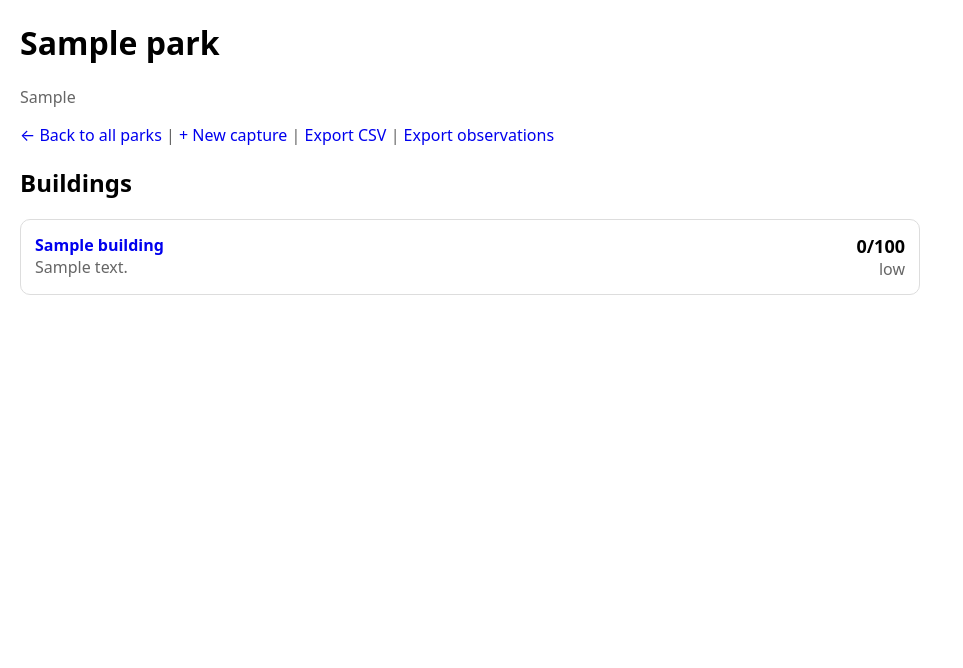
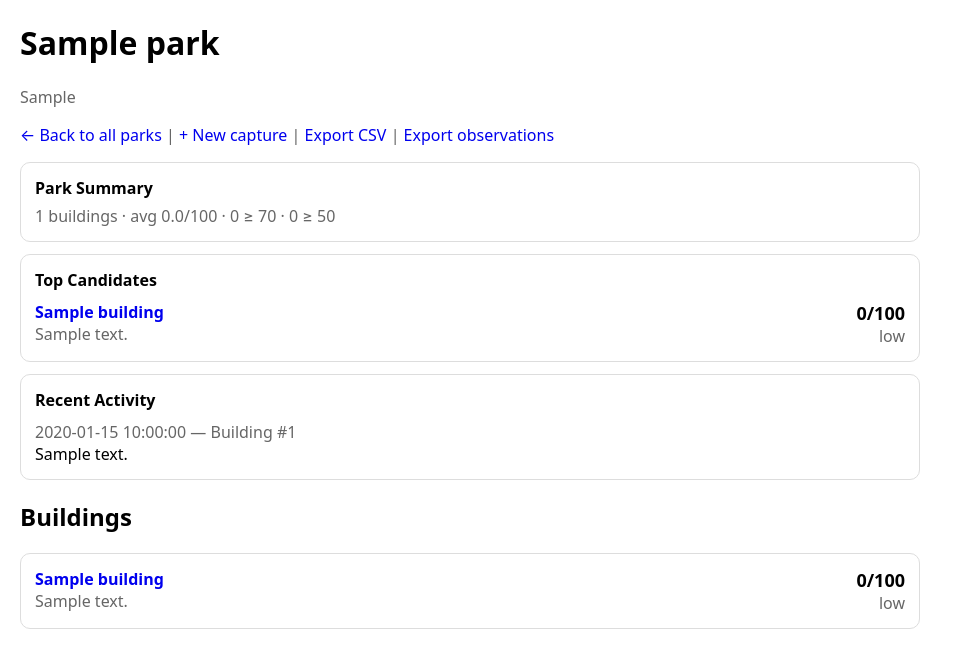
Before and after one commit to AengusMcGuinness/powertown-mvp, a FastAPI app: page /review/parks/1 in a window 1280 px wide. Shown: the top 668 px of the page, without its empty margins (0-963 px from the left). Run offline with FastAPI, Linux system fonts and the light colour scheme; tables that the repository leaves empty hold one stand-in row (values such as "Sample post").

Commit message:
Add park summary, top candidates, and searchable review UI

```diff
--- a/backend/app/routes/ui.py
+++ b/backend/app/routes/ui.py
@@ -232,6 +232,29 @@ def review_park(request: Request, park_id: int, db: Session = Depends(get_db)):
     # Sort descending by score
     building_cards.sort(key=lambda x: x["score"].score, reverse=True)
 
+    # Park summary stats
+    scores = [c["score"].score for c in building_cards]
+    park_summary = {
+        "building_count": len(building_cards),
+        "avg_score": round(sum(scores) / len(scores), 1) if scores else 0,
+        "count_70_plus": sum(1 for s in scores if s >= 70),
+        "count_50_plus": sum(1 for s in scores if s >= 50),
+    }
+
+    top_candidates = building_cards[:3]
+
+    # Recent activity feed (last 10 observations across park)
+    building_ids = [c["building"].id for c in building_cards]
+    recent_activity = []
+    if building_ids:
+        recent_activity = (
+            db.query(models.Observation)
+            .filter(models.Observation.building_id.in_(building_ids))
+            .order_by(models.Observation.created_at.desc())
+            .limit(10)
+            .all()
+        )
+
     from fastapi.templating import Jinja2Templates
     templates = Jinja2Templates(directory="backend/app/templates")
 
@@ -240,7 +263,10 @@ def review_park(request: Request, park_id: int, db: Session = Depends(get_db)):
     {
         "request": request,
         "park": park,
-        "building_cards": building_cards,  # ← this name must match
+        "building_cards": building_cards,
+        "top_candidates": top_candidates,
+        "park_summary": park_summary,
+        "recent_activity": recent_activity,
     },
 )
 
@@ -287,3 +313,58 @@ def review_building(request: Request, building_id: int, db: Session = Depends(ge
             "score": score,
         },
     )
+
+@router.get("/search")
+def search(request: Request, q: str = "", db: Session = Depends(get_db)):
+    term = (q or "").strip()
+    parks = []
+    buildings = []
+    observations = []
+
+    if term:
+        like = f"%{term}%"
+
+        parks = (
+            db.query(models.IndustrialPark)
+            .filter(
+                (models.IndustrialPark.name.ilike(like)) |
+                (models.IndustrialPark.location.ilike(like))
+            )
+            .order_by(models.IndustrialPark.created_at.desc())
+            .limit(25)
+            .all()
+        )
+
+        buildings = (
+            db.query(models.Building)
+            .filter(
+                (models.Building.name.ilike(like)) |
+                (models.Building.address.ilike(like))
+            )
+            .order_by(models.Building.created_at.desc())
+            .limit(25)
+            .all()
+        )
+
+        # Search observation text
+        observations = (
+            db.query(models.Observation)
+            .filter(models.Observation.note_text.ilike(like))
+            .order_by(models.Observation.created_at.desc())
+            .limit(50)
+            .all()
+        )
+
+    from fastapi.templating import Jinja2Templates
+    templates = Jinja2Templates(directory="backend/app/templates")
+
+    return templates.TemplateResponse(
+        "search.html",
+        {
+            "request": request,
+            "q": term,
+            "parks": parks,
+            "buildings": buildings,
+            "observations": observations,
+        },
+    )
--- a/backend/app/templates/review_home.html
+++ b/backend/app/templates/review_home.html
@@ -17,6 +17,8 @@
     <div class="topbar">
       <h1>Review</h1>
       <div>
+	<a href="/search">Search</a>
+	<span class="muted"> | </span>
 	<a href="/export/csv">Export all CSV</a>
 	<span class="muted"> | </span>
 	<a href="/capture">+ New capture</a>
--- a/backend/app/templates/review_park.html
+++ b/backend/app/templates/review_park.html
@@ -26,6 +26,54 @@
       <a href="/export/observations.csv?park_id={{ park.id }}">Export observations</a>
     </p>
 
+
+    <div class="card">
+      <div><strong>Park Summary</strong></div>
+      <div class="muted" style="margin-top: 6px;">
+	{{ park_summary.building_count }} buildings ·
+	avg {{ park_summary.avg_score }}/100 ·
+	{{ park_summary.count_70_plus }} ≥ 70 ·
+	{{ park_summary.count_50_plus }} ≥ 50
+      </div>
+    </div>
+
+    <div class="card">
+      <div><strong>Top Candidates</strong></div>
+
+      {% if top_candidates|length == 0 %}
+      <p class="muted">No buildings yet.</p>
+      {% endif %}
+
+      {% for c in top_candidates %}
+      <div style="display:flex; justify-content: space-between; gap: 10px; margin-top: 10px;">
+	<div>
+          <strong><a href="/review/buildings/{{ c.building.id }}">{{ c.building.name }}</a></strong>
+          <div class="muted">{{ c.building.address or "" }}</div>
+          {% if c.score.drivers and c.score.drivers|length > 0 %}
+          <div class="muted">{{ c.score.drivers[0] }}{% if c.score.drivers|length > 1 %}, {{ c.score.drivers[1] }}{% endif %}</div>
+          {% endif %}
+	</div>
+	<div style="text-align:right;">
+          <div style="font-size: 18px; font-weight: 700;">{{ c.score.score }}/100</div>
+          <div class="muted">{{ c.score.confidence }}</div>
+	</div>
+      </div>
+      {% endfor %}
+    </div>
+
+    <div class="card">
+      <div><strong>Recent Activity</strong></div>
+      {% if recent_activity|length == 0 %}
+      <p class="muted">No observations yet.</p>
+      {% endif %}
+      {% for o in recent_activity %}
+      <div style="margin-top: 10px;">
+	<div class="muted">{{ o.created_at }} — Building #{{ o.building_id }}</div>
+	<div>{{ (o.note_text or "(no notes)")[:160] }}{% if o.note_text and o.note_text|length > 160 %}…{% endif %}</div>
+      </div>
+      {% endfor %}
+    </div>
+
     <h2>Buildings</h2>
     {% if building_cards|length == 0 %}
   <p class="muted">No buildings yet.</p>
```
Also changed, not shown: backend/app/templates/search.html (added, +67 -0 lines).
